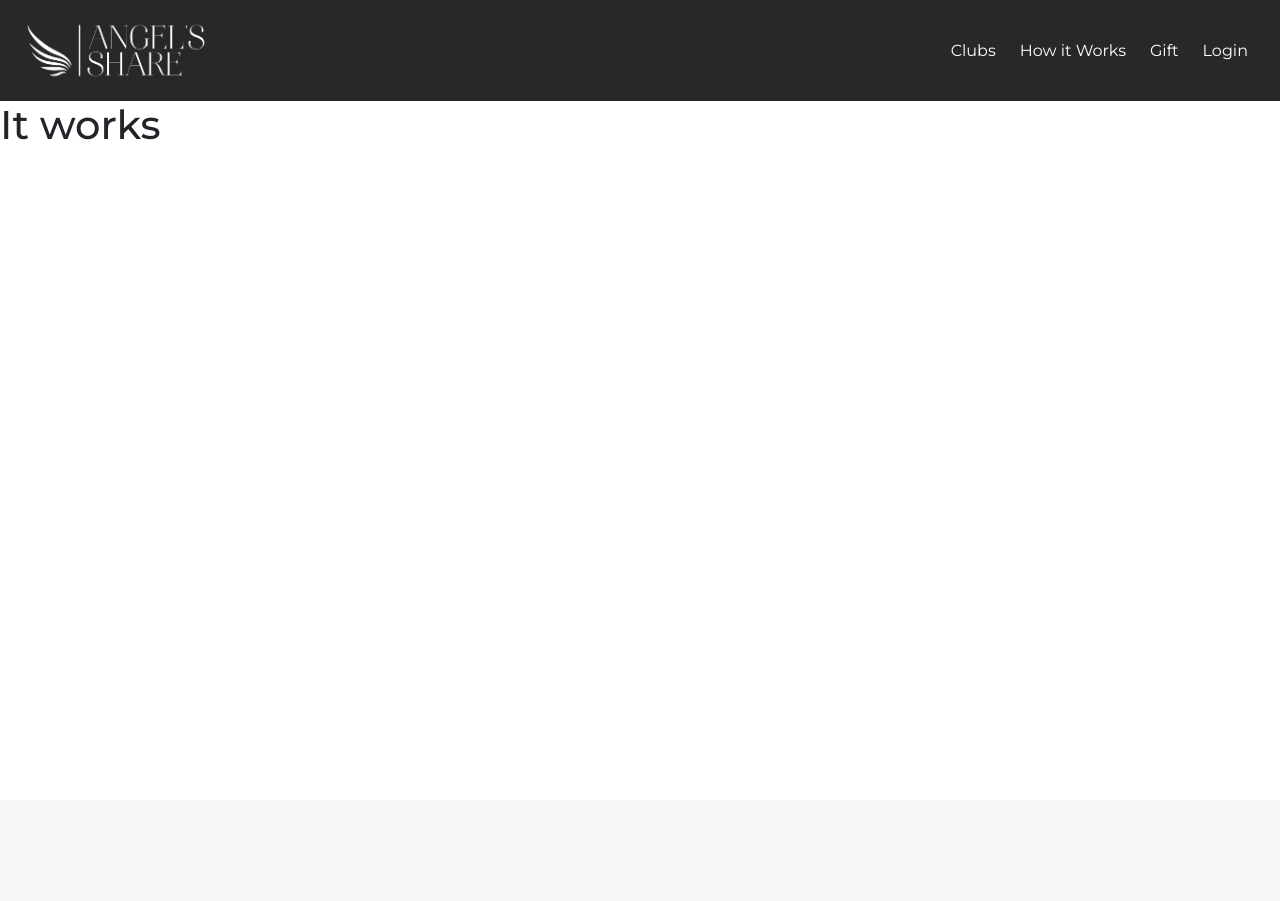
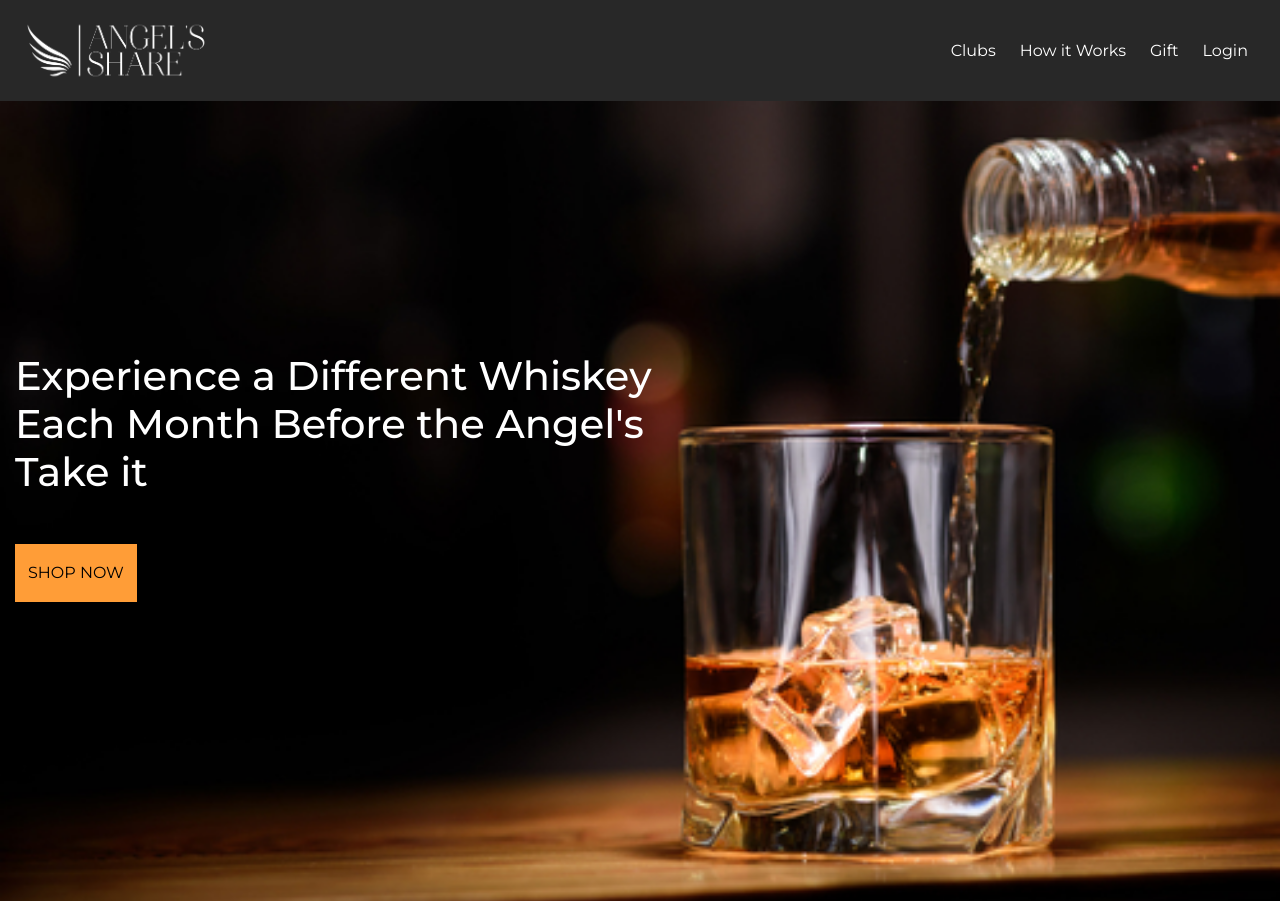
Before and after one commit to PatrickCoakley23/Angels_Breath, a Django app: page / in a window 1280 px wide. Before the commit the page ends 140 px from the top, so only its background shows below. Run offline with Django 3.2, Linux system fonts and the light colour scheme; some libraries are stand-ins or nearby versions.

Commit message:
uploaded and created basic styling of hero image with CTA button

```diff
--- a/home/templates/home/index.html
+++ b/home/templates/home/index.html
@@ -2,5 +2,18 @@
 {% load static %}
 
     {% block content %}
-    <h1> It works</h1>
+    <div class="container-fluid hero-image-container">
+        <div class="row h-100">
+            <div class="col-7 com-md-6 my-auto">
+                <h1>
+                   Experience a Different Whiskey Each Month Before the Angel's Take it
+                </h1>
+                <div class="my-5">
+                <h4>
+                    <a href="" class="shop-now-button btn btn-orange rounded-0 text-uppercase py-3">Shop Now</a>
+                </h4>
+                </div>
+            </div>
+        </div>
+    </div>
     {% endblock %}
--- a/static/css/base.css
+++ b/static/css/base.css
@@ -2,6 +2,7 @@
 
 body {
     font-family: 'Lato', sans-serif;
+    color: white;
 }
 
 h1, h2, h3, h4, h5 {
@@ -18,3 +19,30 @@ header {
     color: white;
     font-family: 'Montserrat', sans-serif;
 }
+
+.navbar-nav .nav-link:hover {
+    color: #21853f;
+    font-family: 'Montserrat', sans-serif;
+}
+
+/* HOMEPAGE */
+ .hero-image-container {
+    background: url('/media/hero_image.jpg') no-repeat center center fixed;
+    background-size: cover;
+    position: relative;
+    overflow: hidden;
+    height: 100vh;
+ }
+
+ /* BUTTONS */
+
+ .btn-orange {
+    color: #000000;
+    background-color: #ff9d37;
+    border-color: #ff9d37;
+ }
+
+ .btn-orange:hover {
+     color: #ff9d37;
+     background-color: #fff;
+ }
--- a/templates/base.html
+++ b/templates/base.html
@@ -11,7 +11,7 @@
     {% endblock %}
 
     {% block corecss %}
-        <link rel="stylesheet" href="https://stackpath.bootstrapcdn.com/bootstrap/4.5.0/css/bootstrap.min.css" integrity="sha384-9aIt2nRpC12Uk9gS9baDl411NQApFmC26EwAOH8WgZl5MYYxFfc+NcPb1dKGj7Sk" crossorigin="anonymous">
+        <link rel="stylesheet" href="https://stackpath.bootstrapcdn.com/bootstrap/4.5.2/css/bootstrap.min.css" integrity="sha384-JcKb8q3iqJ61gNV9KGb8thSsNjpSL0n8PARn9HuZOnIxN0hoP+VmmDGMN5t9UJ0Z" crossorigin="anonymous">
         <link href="https://fonts.googleapis.com/css2?family=Lato&display=swap" rel="stylesheet">
         <link rel="stylesheet" href="{% static 'css/base.css' %}">
     {% endblock %}
```
Also changed, not shown: media/hero_image.jpg (added).
